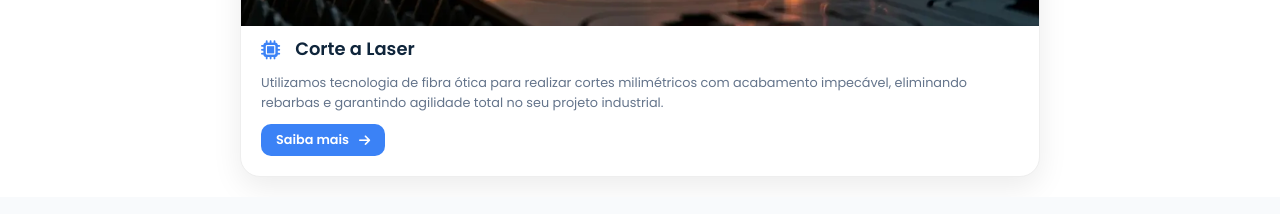
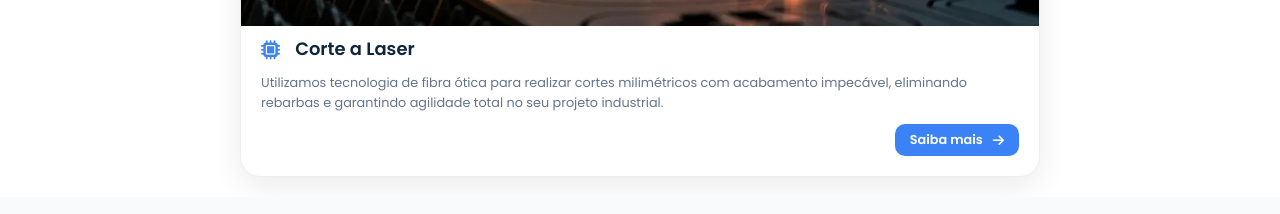
Before and after one commit to Geovanne19/catalogo_fourinox, a React (Vite) app in the folder frontend/: page / in a window 1280 px wide. Shown: the part 3320-3534 px from the top of the page. Built offline with nearby package versions, Linux system fonts and the light colour scheme.

Commit message:
ajustes de responsividade

```diff
--- a/frontend/src/components/ProductCatalog/ProductCatalog.css
+++ b/frontend/src/components/ProductCatalog/ProductCatalog.css
@@ -175,7 +175,7 @@
 
   .filter-btn {
     padding: 0.5rem 1rem;
-    font-size: 0.85rem;
+    font-size: 0.9rem;
   }
   .img-home-text {
     font-size: 1.5rem;
--- a/frontend/src/components/Servicos/Servicos.css
+++ b/frontend/src/components/Servicos/Servicos.css
@@ -63,6 +63,11 @@
   margin-bottom: 10px;
 }
 
+.service-footer {
+  display: flex;
+  justify-content: flex-end;
+}
+
 .service-btn {
   display: inline-flex;
   align-items: center;
```
